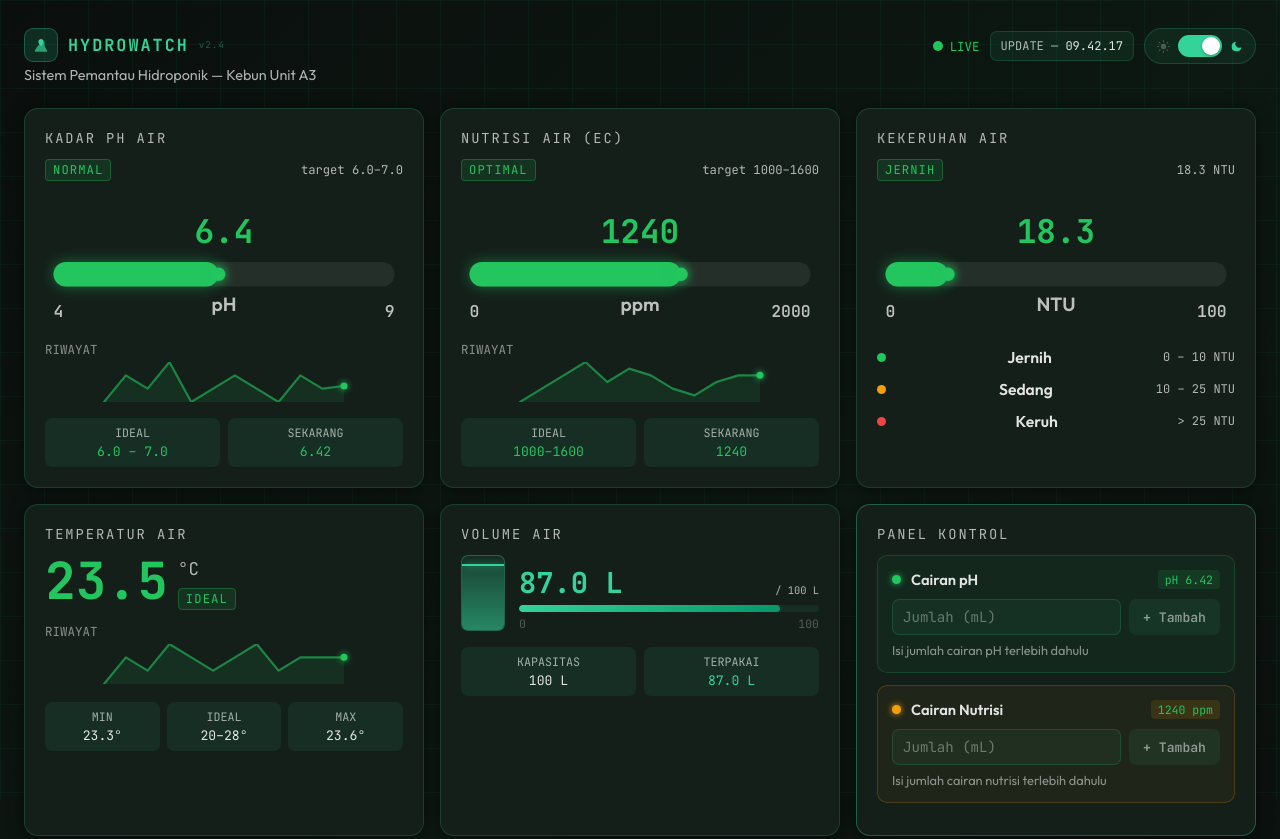
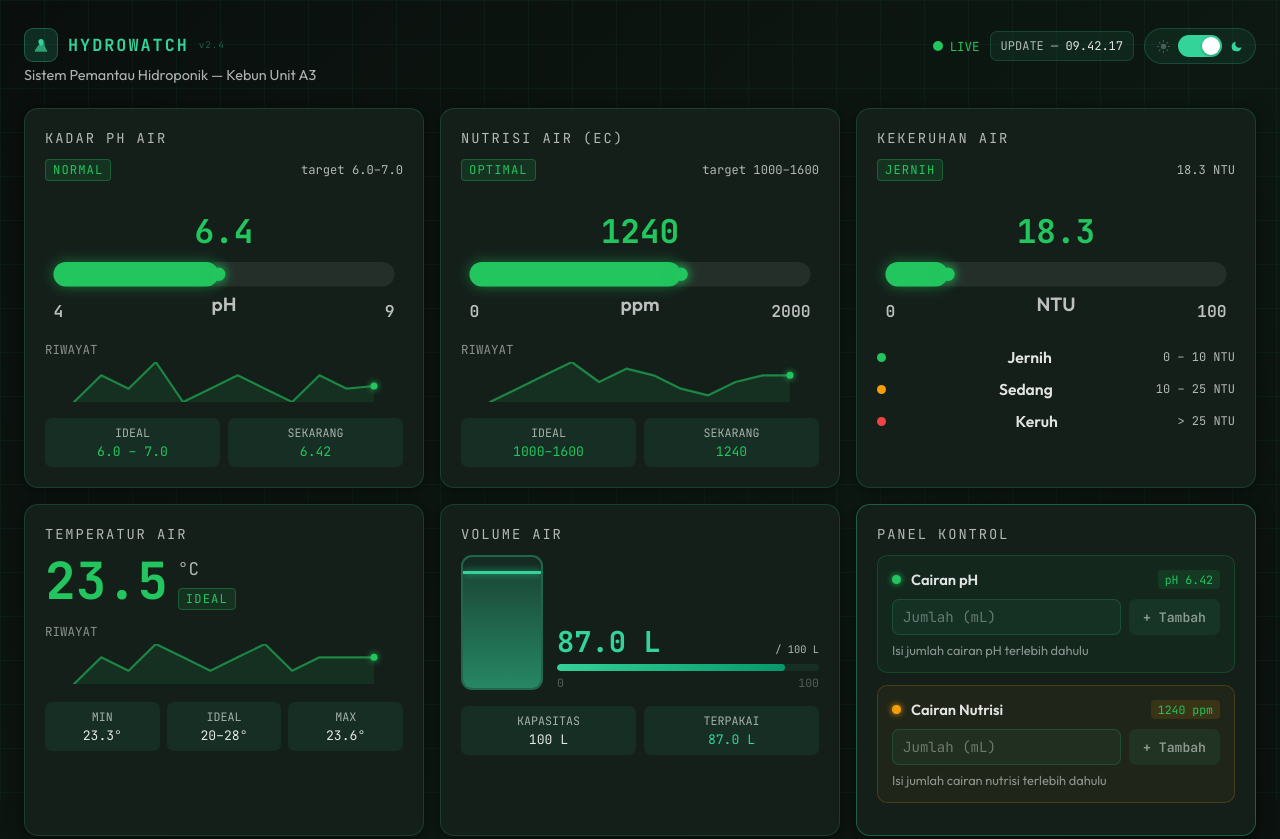
Before and after one commit to fiturbra438-art/web_hidropnik_iot, a website: page public/index.html in a window 1280 px wide. Shown: the top 839 px of the page. Drawn offline with Linux system fonts and the light colour scheme.

Commit message:
updet desain part 2

```diff
--- a/public/hydrowatch.js
+++ b/public/hydrowatch.js
@@ -61,7 +61,7 @@ function drawSparkline(svgId, data, statusClass) {
   if (!svg || data.length < 2) return;
   const color = clr(statusClass);
   const mn=Math.min(...data), mx=Math.max(...data), range=mx-mn||1;
-  const w=240, h=40;
+  const w=300, h=40;
   const pts = data.map((v,i)=>`${(i/(data.length-1))*w},${h-((v-mn)/range)*h}`).join(" ");
   const areaPts = `0,${h} ${pts} ${w},${h}`;
   const last = data[data.length-1];
--- a/public/index.html
+++ b/public/index.html
@@ -70,7 +70,7 @@
           <svg id="gauge-ph" viewBox="0 0 280 100" class="gauge"></svg>
         </div>
         <p class="history-label">RIWAYAT</p>
-        <svg id="spark-ph" viewBox="0 0 240 40" class="sparkline"></svg>
+        <svg id="spark-ph" viewBox="0 0 300 40" class="sparkline"></svg>
         <div class="mini-grid-2">
           <div class="mini-card"><p class="mini-label">IDEAL</p><p class="mini-val ok">6.0 – 7.0</p></div>
           <div class="mini-card"><p class="mini-label">SEKARANG</p><p class="mini-val" id="val-ph-now"></p></div>
@@ -88,7 +88,7 @@
           <svg id="gauge-nutrisi" viewBox="0 0 280 100" class="gauge"></svg>
         </div>
         <p class="history-label">RIWAYAT</p>
-        <svg id="spark-nutrisi" viewBox="0 0 240 40" class="sparkline"></svg>
+        <svg id="spark-nutrisi" viewBox="0 0 300 40" class="sparkline"></svg>
         <div class="mini-grid-2">
           <div class="mini-card"><p class="mini-label">IDEAL</p><p class="mini-val ok">1000–1600</p></div>
           <div class="mini-card"><p class="mini-label">SEKARANG</p><p class="mini-val" id="val-nutrisi-now"></p></div>
@@ -127,7 +127,7 @@
           </div>
         </div>
         <p class="history-label">RIWAYAT</p>
-        <svg id="spark-suhu" viewBox="0 0 240 40" class="sparkline"></svg>
+        <svg id="spark-suhu" viewBox="0 0 300 40" class="sparkline"></svg>
         <div class="mini-grid-3" style="margin-top:14px">
           <div class="mini-card"><p class="mini-label">MIN</p><p class="mini-val" id="val-suhu-min"></p></div>
           <div class="mini-card"><p class="mini-label">IDEAL</p><p class="mini-val">20–28°</p></div>
--- a/public/styles.css
+++ b/public/styles.css
@@ -239,7 +239,7 @@ body.light .toggle-knob { left: 2px; }
   font-size: 0.78rem; color: var(--text-dim);
   margin-top: 10px; margin-bottom: 4px;
 }
-.sparkline { width: 100%; height: 40px; }
+.sparkline { width: calc(100% + 20px); height: 40px; margin-left: -10px; }
 
 /* ── Mini cards ── */
 .mini-grid-2 { display: grid; grid-template-columns: 1fr 1fr; gap: 8px; margin-top: 12px; }
@@ -286,9 +286,9 @@ body.light .toggle-knob { left: 2px; }
 .volume-row { display: flex; align-items: flex-end; gap: 14px; margin-bottom: 16px; }
 
 .tank-wrap {
-  position: relative; width: 44px; height: 76px; flex-shrink: 0;
-  border-radius: 7px;
-  border: 1.5px solid color-mix(in srgb, var(--accent) 35%, transparent);
+  position: relative; width: 82px; height: 135px; flex-shrink: 0;
+  border-radius: 11px;
+  border: 2px solid color-mix(in srgb, var(--accent) 35%, transparent);
   overflow: hidden;
   background: color-mix(in srgb, var(--accent) 7%, transparent);
 }
@@ -298,7 +298,7 @@ body.light .toggle-knob { left: 2px; }
   transition: height 0.8s ease;
 }
 .tank-line {
-  position: absolute; left: 0; right: 0; height: 2px;
+  position: absolute; left: 0; right: 0; height: 3px;
   background: var(--accent);
   box-shadow: 0 0 7px color-mix(in srgb, var(--accent) 80%, transparent);
   transition: bottom 0.8s ease;
```
